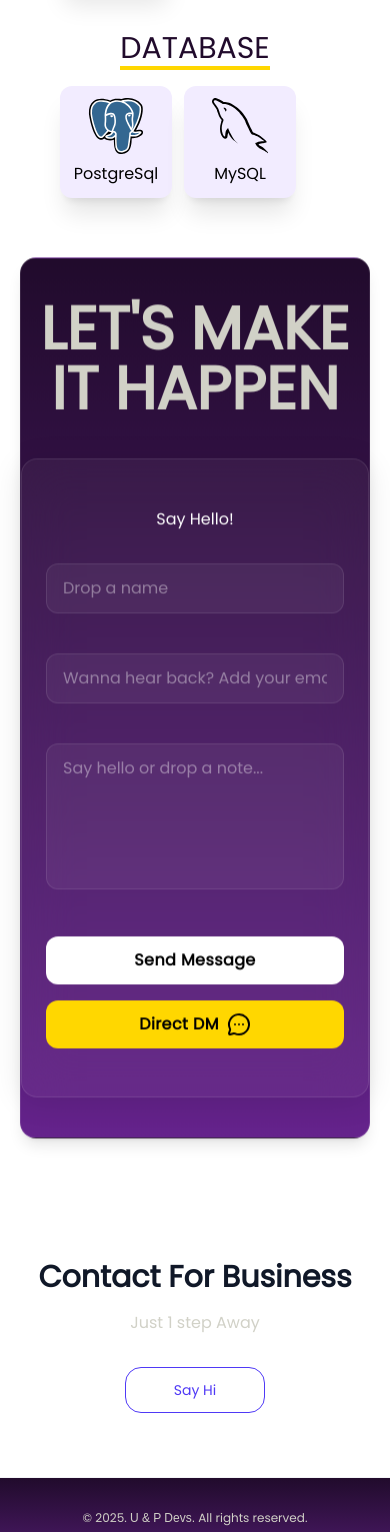
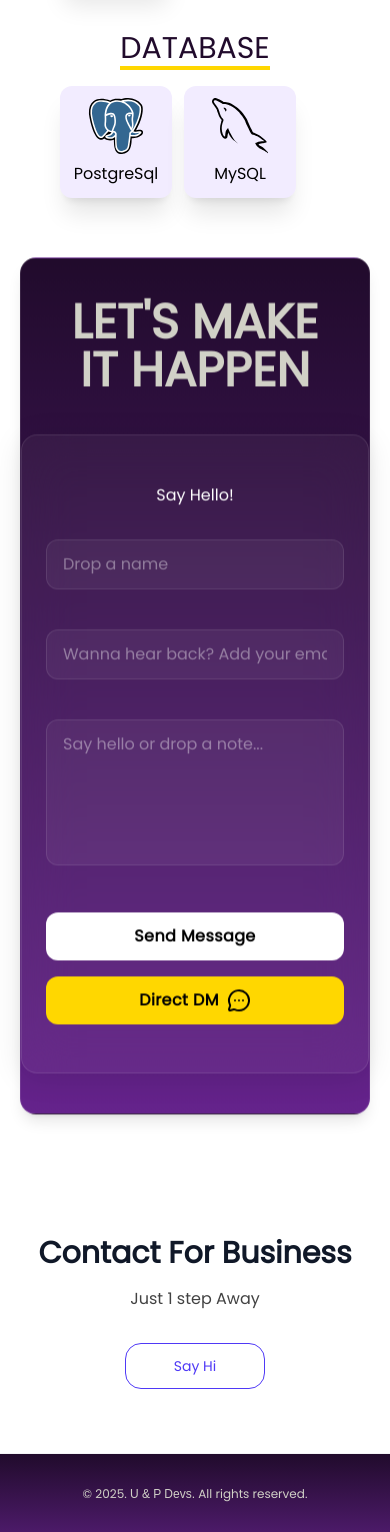
Before and after one commit to Praveen123-png/rm-portfolio, a React (Vite) app: page / in a window 390 px wide. Shown: the part 4676-6208 px from the top of the page. Built offline with nearby package versions, Linux system fonts and the light colour scheme; a web font is replaced by a local one.

Commit message:
contact and footer corrections

```diff
--- a/src/components/Contact.jsx
+++ b/src/components/Contact.jsx
@@ -60,7 +60,7 @@ function Contact() {
       <div className="relative flex h-full w-full flex-col items-center justify-between rounded-2xl bg-[linear-gradient(0deg,_#65238c,_#210b2c)] bg-cover border border-white/10 shadow-lg backdrop-blur-xl p-[var(--space-md)]">
         {/* Heading */}
         <h2 className="pt-10 text-center font-semibold uppercase">
-          <div className="sm:text-8xl text-6xl text-[#D1D1C7] flex">
+          <div className="sm:text-8xl text-5xl text-[#D1D1C7] flex">
             Let's Make <br /> It Happen
           </div>
         </h2>
--- a/src/components/Footer.jsx
+++ b/src/components/Footer.jsx
@@ -10,9 +10,7 @@ function Footer() {
               Contact For Business
             </h2>
 
-            <p className="mx-auto mt-4 max-w-sm text-[#D1D1C7]">
-              Just 1 step Away
-            </p>
+            <p className="mx-auto mt-4 max-w-sm text-[#424242]">Just 1 step Away</p>
 
             <a
               href="tel:+919384721690"
@@ -26,10 +24,7 @@ function Footer() {
           <div className="mt-16  border-t pb-5 px-10 bg-[linear-gradient(0deg,_#65238c,_#210b2c)] border-gray-100 pt-8 sm:flex sm:items-center sm:justify-between lg:mt-24">
             <ul className="flex flex-wrap justify-center gap-4 text-xs lg:justify-end">
               <li className="group">
-                <a
-                  href="#"
-                  className="text-[#D1D1C7]  transition-all ease-linear"
-                >
+                <a href="#" className="text-[#D1D1C7]  transition-all ease-linear">
                   <span className="">© 2025. </span>
                   <span className="brandFont inline-block group-hover:scale-110 group-hover:-translate-y-4 transition-all">
                     U & P Devs.
```
